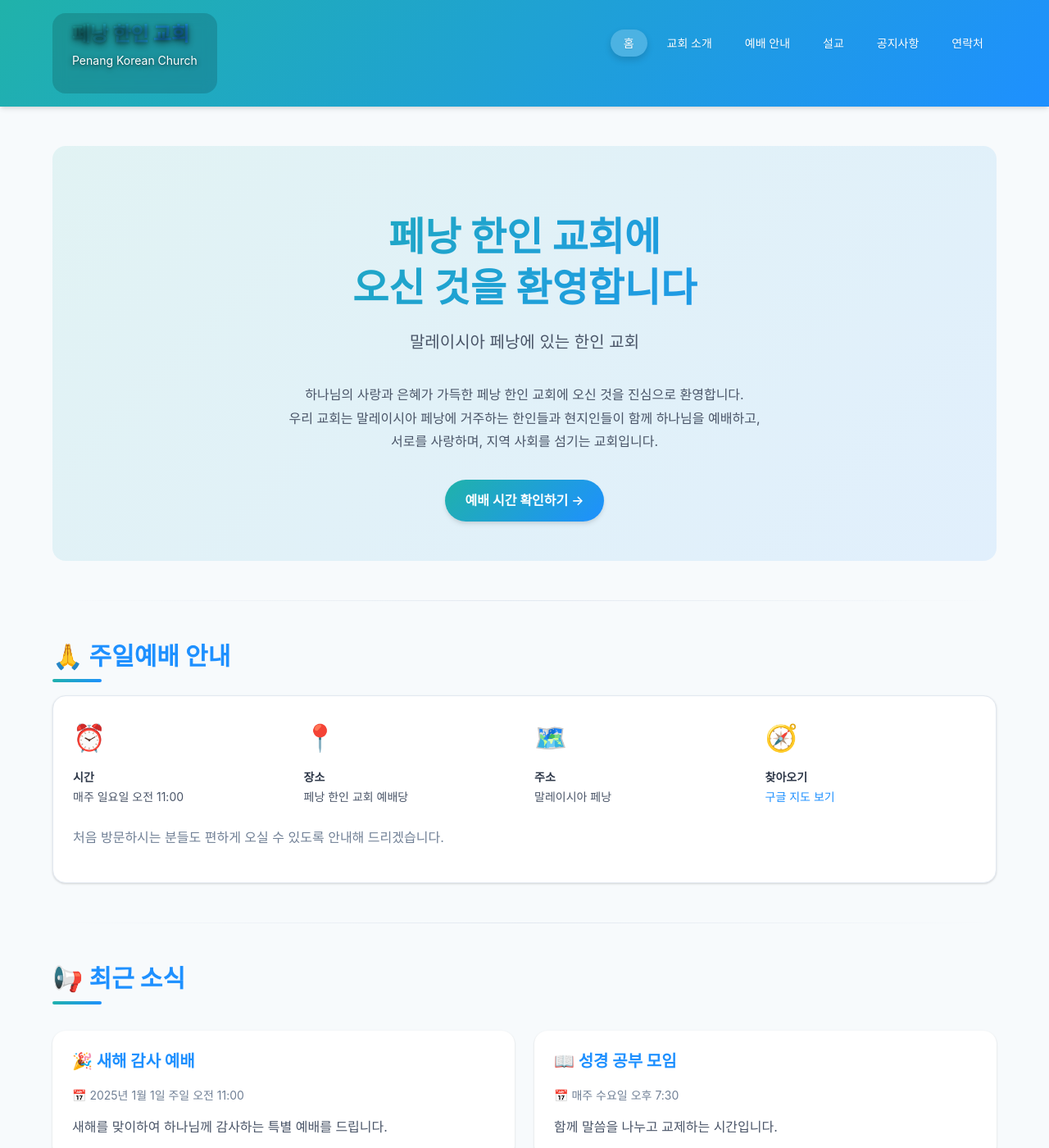
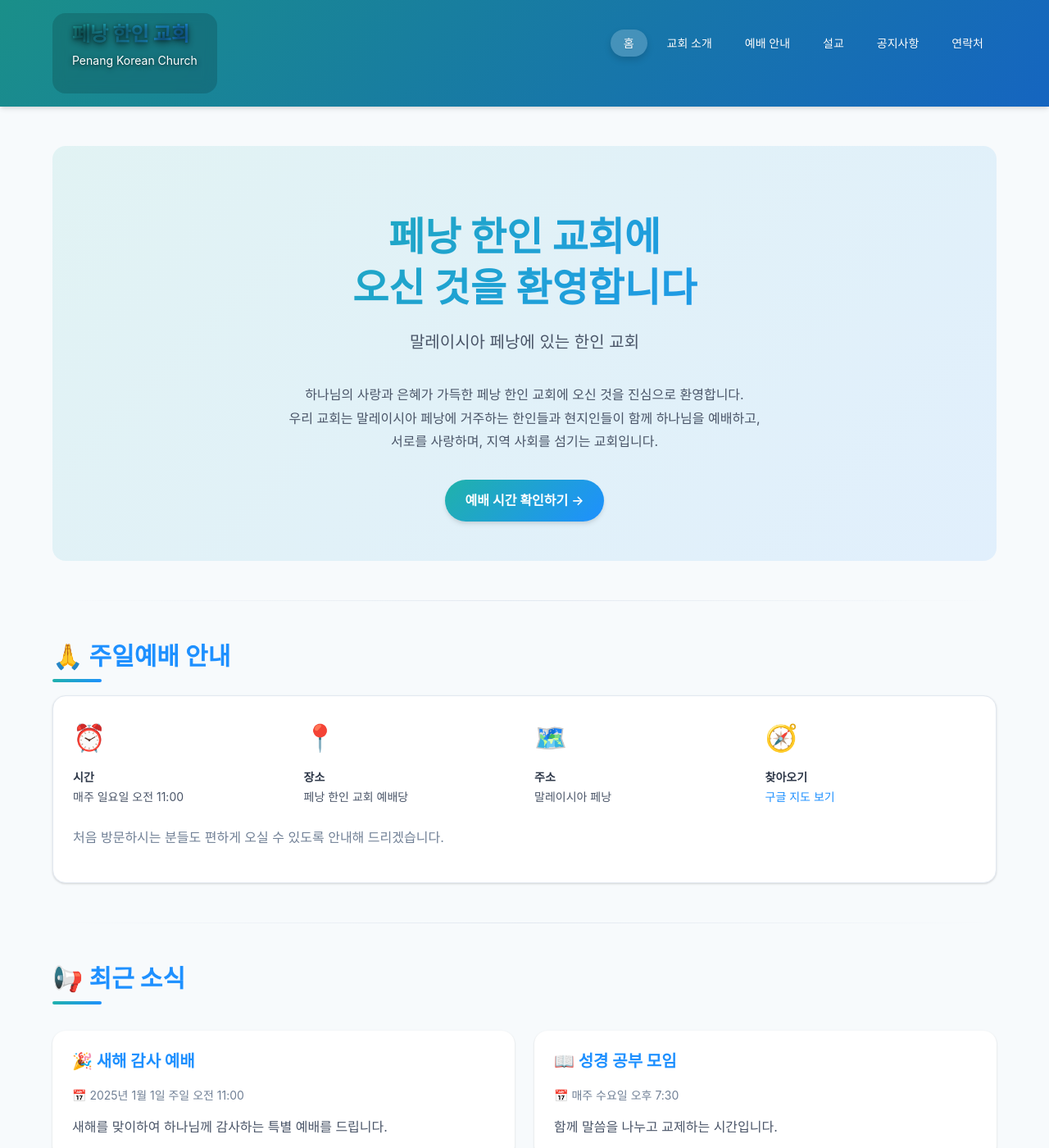
Before and after one commit to aaron-jang/penang-korean-church, a Jekyll site: the page built from index.md, in a window 1280 px wide and 1400 px high. Shown: the whole window at 82% size. Built offline with Jekyll 4.4.1, drawn with Linux system fonts in a browser that asks for light colours.

Commit message:
Refactor: 헤더 배경 그라디언트 직접 지정
- CSS 변수 대신 명시적인 linear-gradient 값 사용
- 틸(teal) #1a8f89에서 오션 블루 #1565C0로 그라디언트
- 색상 일관성과 가독성 향상

🤖 Generated with [Claude Code](https://claude.com/claude-code)

Co-Authored-By: Claude <noreply@anthropic.com>

```diff
--- a/assets/css/custom.css
+++ b/assets/css/custom.css
@@ -122,12 +122,11 @@ body {
    ======================================== */
 
 .site-header {
-  background: var(--primary-gradient);
+  background: linear-gradient(135deg, #1a8f89 0%, #1565C0 100%);
   box-shadow: var(--shadow-md);
   position: sticky;
   top: 0;
   z-index: 1000;
-  /* backdrop-filter 제거 - 가독성 개선 */
 }
 
 .header-content {
```
